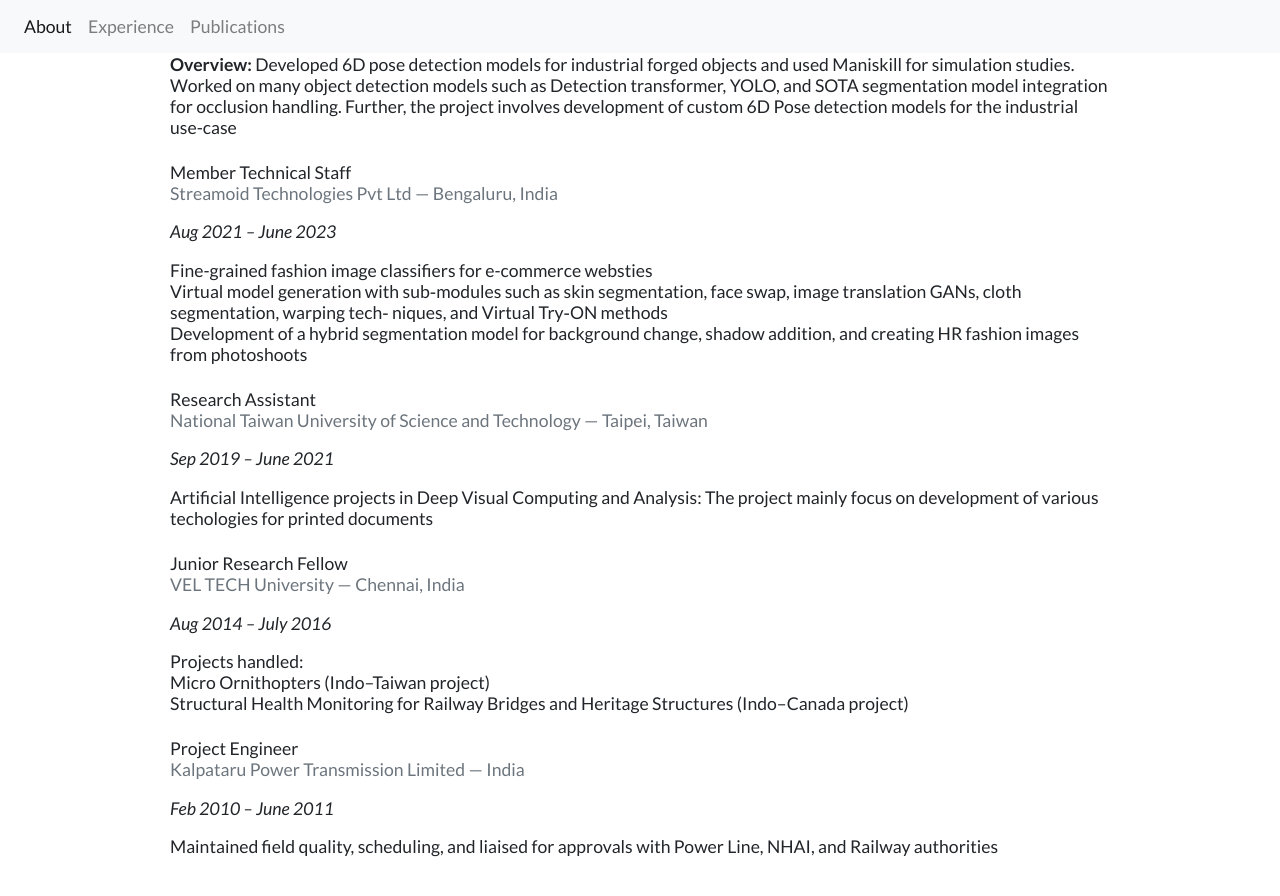
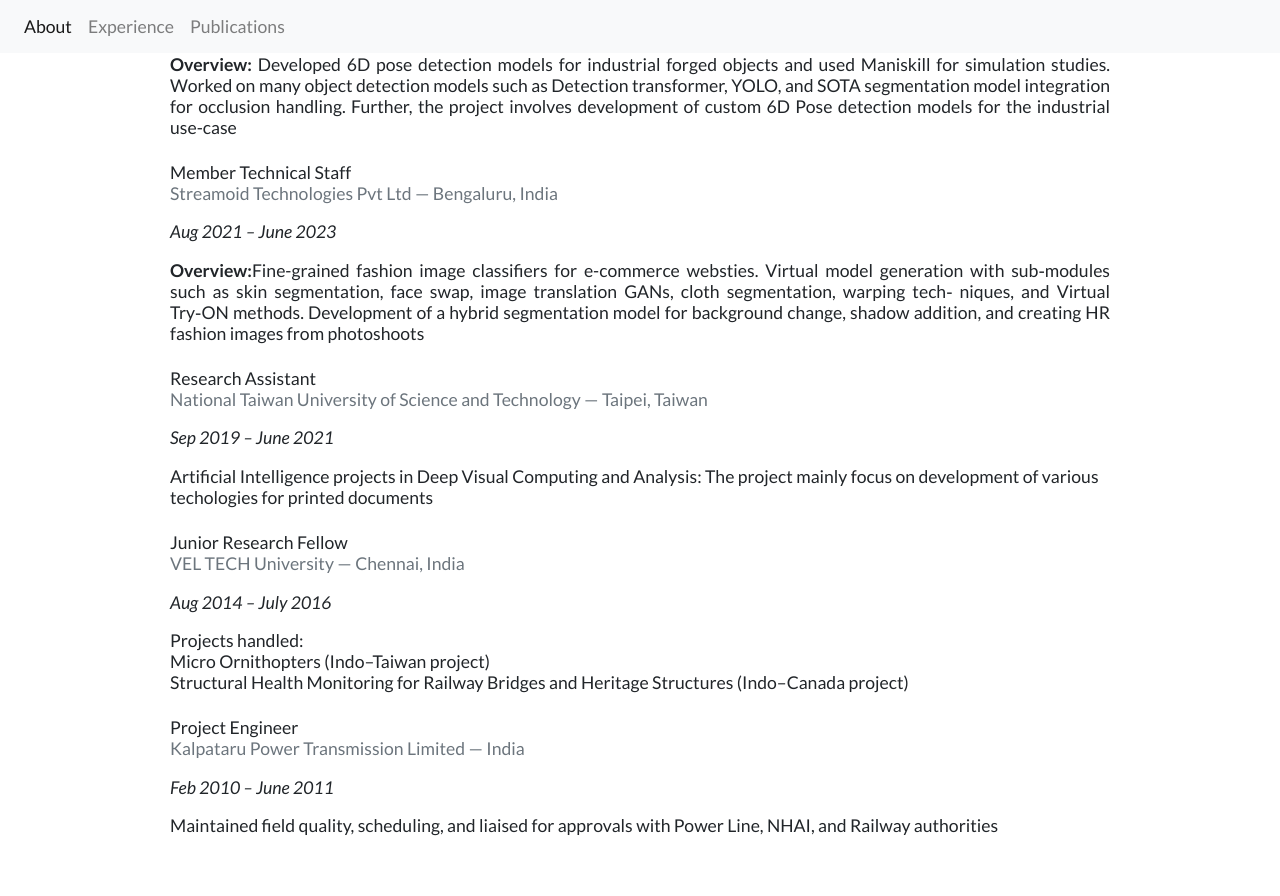
Before and after one commit to SankarSrin/SankarSrin.github.io, a Jekyll site: the page built from index.html, in a window 1280 px wide and 900 px high, scrolled down 575 px. Shown: the top 896 px of the window. Built offline with Jekyll 4.4.1, drawn with Linux system fonts in a browser that asks for light colours.

Commit message:
experience

```diff
--- a/_includes/experience.html
+++ b/_includes/experience.html
@@ -4,7 +4,7 @@
     <hr>
 
     <!-- Postdoctoral Researcher -->
-    <div class="mb-4">
+    <div class="mb-4" style="text-align: justify;">
       <h4>Postdoctoral Researcher, Project Acrobath</h4>
       <h5 class="text-muted">École Centrale de Lyon — Lyon, France</h5>
       <p><em>May 2024 – Dec 2025</em></p>
@@ -16,15 +16,13 @@
     </div>
 
     <!-- Member Technical Staff -->
-    <div class="mb-4">
+    <div class="mb-4" style="text-align: justify;">
       <h4>Member Technical Staff</h4>
       <h5 class="text-muted">Streamoid Technologies Pvt Ltd — Bengaluru, India</h5>
       <p><em>Aug 2021 – June 2023</em></p>
       <ul>
-        <li>Fine-grained fashion image classifiers for e-commerce websties</li>
-        <li>Virtual model generation with sub‑modules such as skin segmentation, face swap, image translation GANs, cloth segmentation, warping tech‑
-niques, and Virtual Try‑ON methods</li>
-        <li>Development of a hybrid segmentation model for background change, shadow addition, and creating HR fashion images from photoshoots</li>
+        <li><strong>Overview:</strong>Fine-grained fashion image classifiers for e-commerce websties. Virtual model generation with sub‑modules such as skin segmentation, face swap, image translation GANs, cloth segmentation, warping tech‑
+niques, and Virtual Try‑ON methods. Development of a hybrid segmentation model for background change, shadow addition, and creating HR fashion images from photoshoots</li>
       </ul>
     </div>
 
```
